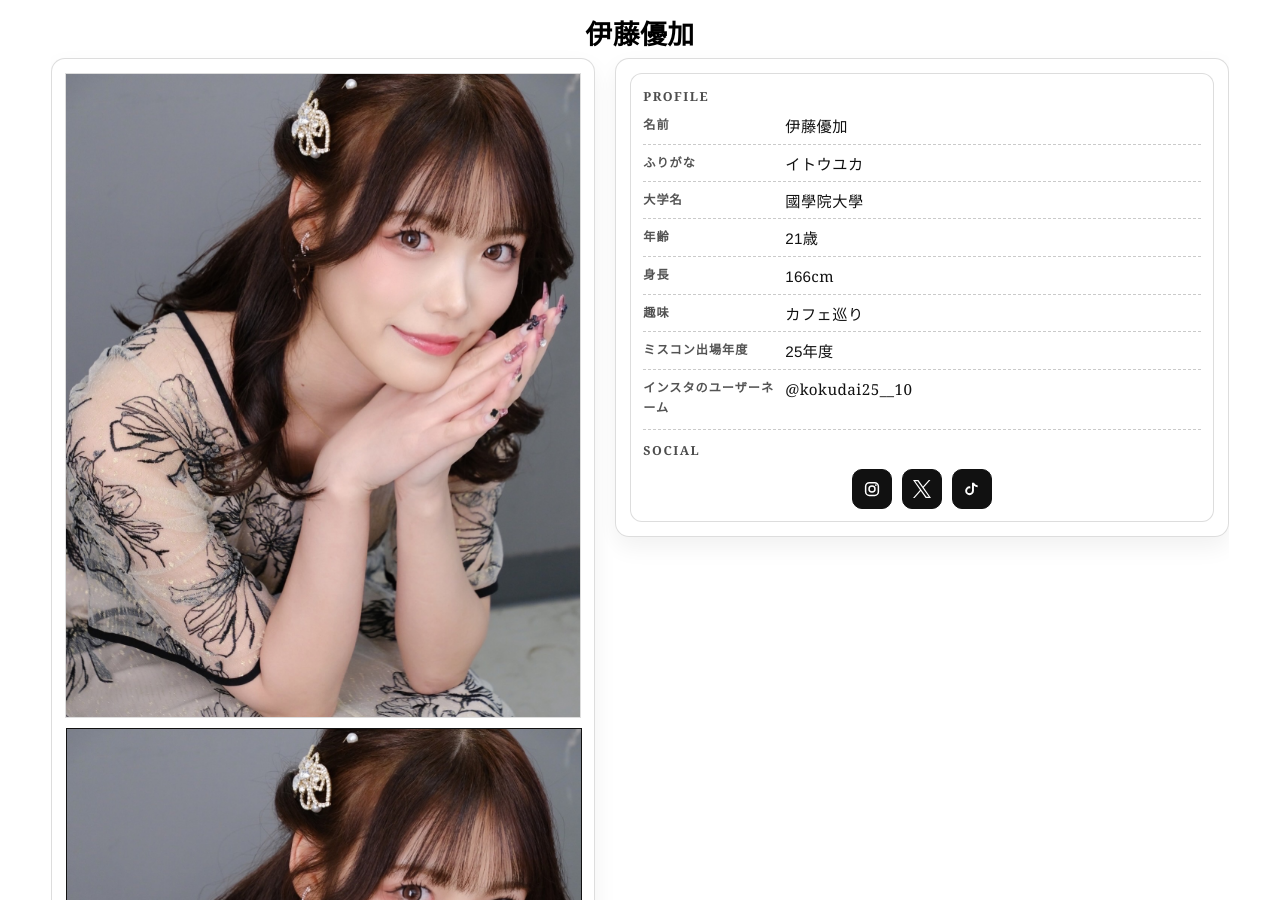
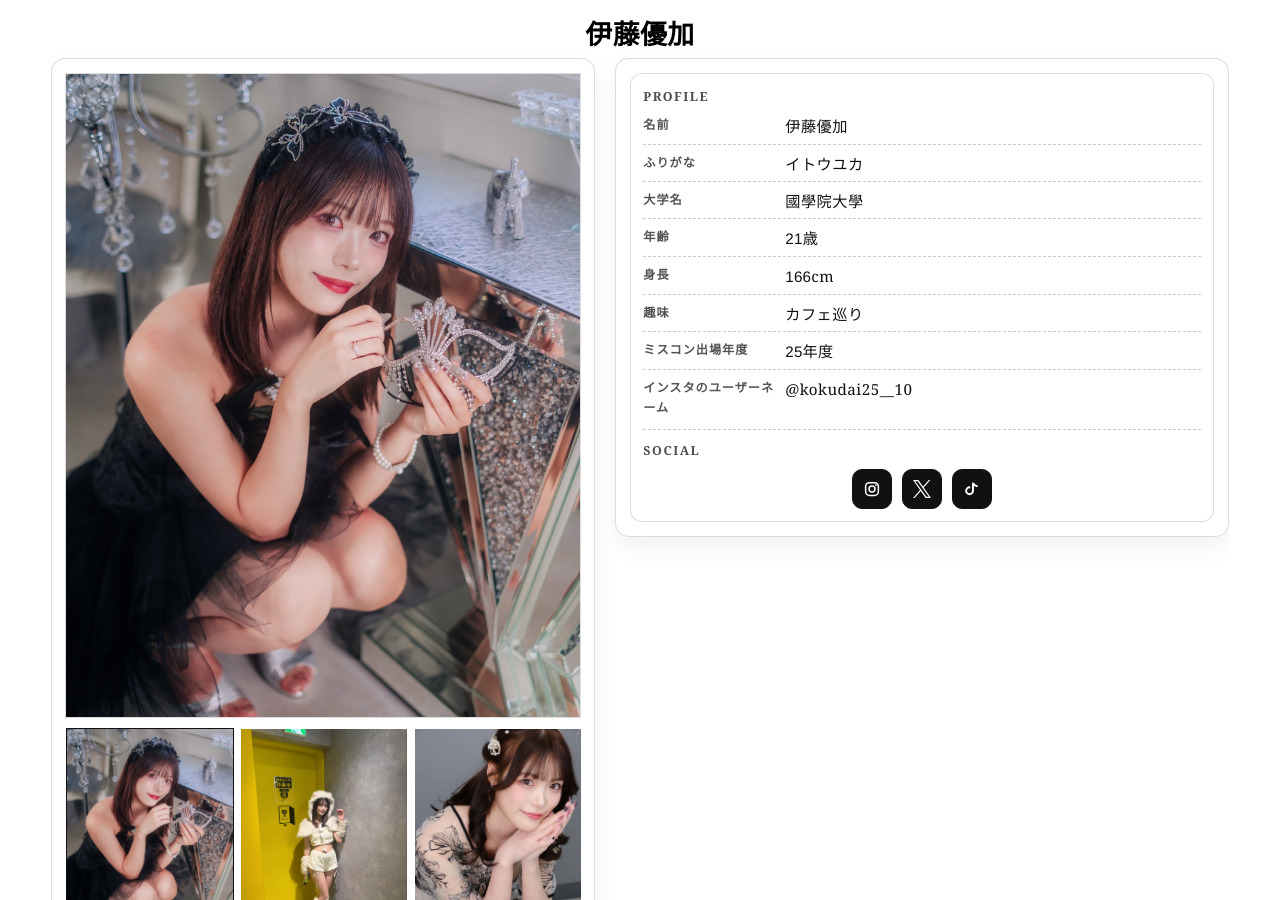
Before and after one commit to tkm-sano/entp, a Jekyll site: the page built from _models/mc-0005.md, in a window 1280 px wide and 900 px high. Built offline with Jekyll 4.4.1, drawn with Linux system fonts in a browser that asks for light colours.

Commit message:
chore: sync models from spreadsheet and media

```diff
--- a/_data/models.json
+++ b/_data/models.json
@@ -16,6 +16,12 @@
     "miss_contest_year": "25年度",
     "tags": [],
     "images": [
+      {
+        "url": "/assets/images/models/mc-0005/568529691_17860329690518127_6087420206435022102_n.jpg"
+      },
+      {
+        "url": "/assets/images/models/mc-0005/573212889_17861810964518127_5370549369273889355_n.jpg"
+      },
       {
         "url": "/assets/images/models/mc-0005/589648013_17864777430518127_6907367043059862523_n.jpg"
       }
--- a/_models/mc-0005.md
+++ b/_models/mc-0005.md
@@ -11,6 +11,8 @@ hobby_1: "カフェ巡り"
 skill_hobby: "カフェ巡り"
 miss_contest_year: "25年度"
 images:
+  - url: "/assets/images/models/mc-0005/568529691_17860329690518127_6087420206435022102_n.jpg"
+  - url: "/assets/images/models/mc-0005/573212889_17861810964518127_5370549369273889355_n.jpg"
   - url: "/assets/images/models/mc-0005/589648013_17864777430518127_6907367043059862523_n.jpg"
 instagram_username: "kokudai25__10"
 instagram_url: "https://www.instagram.com/kokudai25__10/"
```
